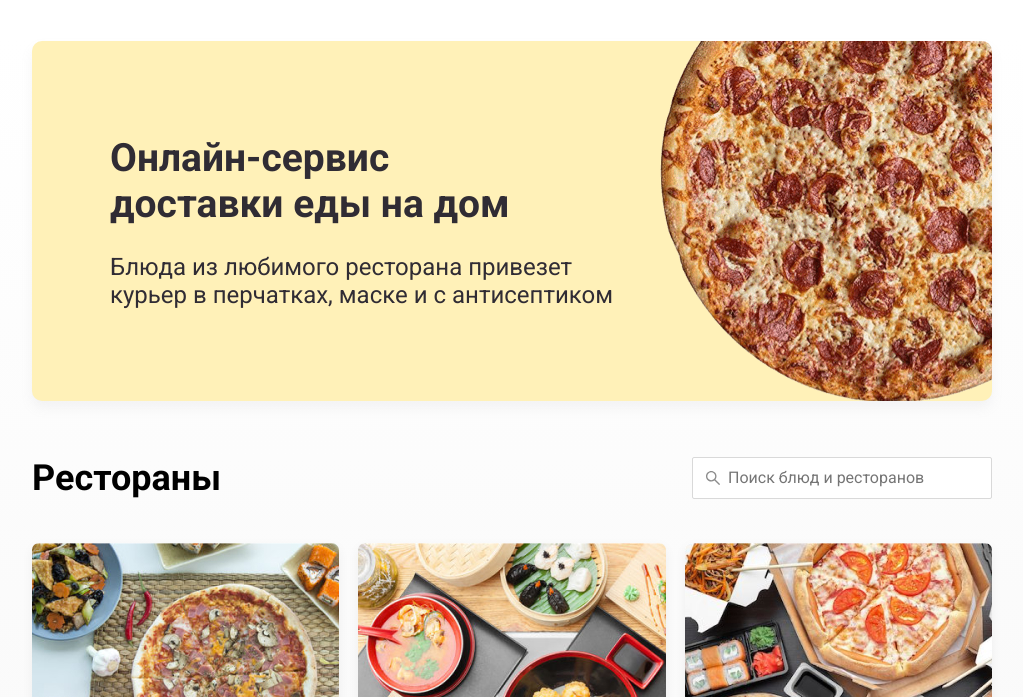
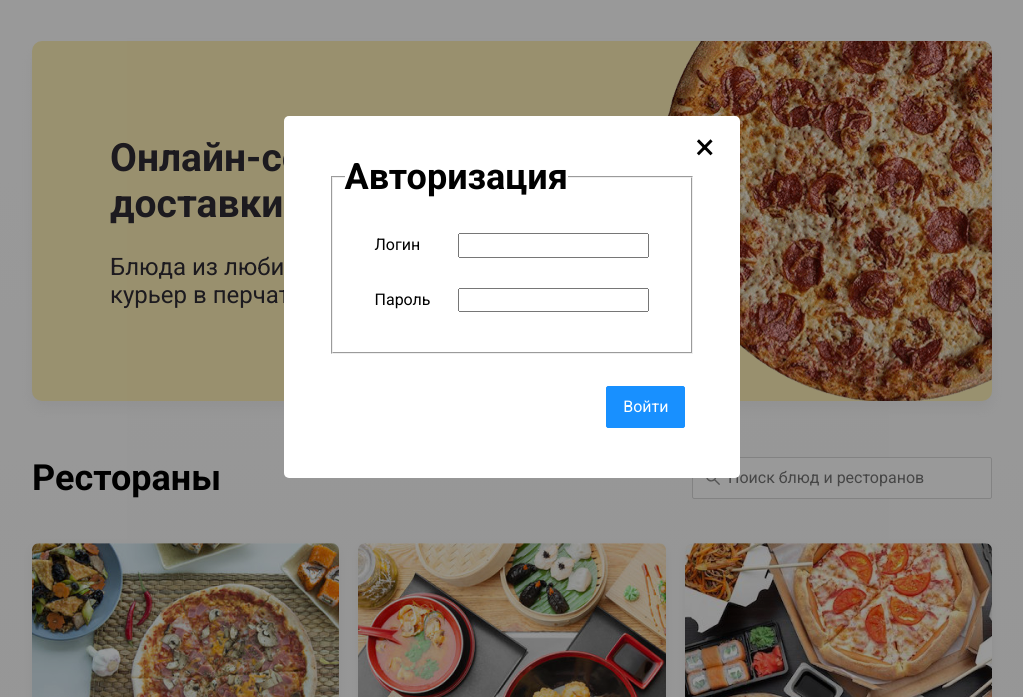
Before and after one commit to eleangelo/Delivery, a plain HTML site: page index.html in a window 1280 px wide. Both pictures are taken after a click on the button "Войти". Shown: the part 103-800 px from the top of the page, without its empty margins (128-1151 px from the left). Drawn offline with Linux system fonts and the light colour scheme.

Commit message:
Реализовали авторизацию

```diff
--- a/css/style.css
+++ b/css/style.css
@@ -135,6 +135,7 @@ button {
   margin-right: 20px;
   font-weight: bold;
   font-size: 18px;
+
 }
 
 .promo {
@@ -338,12 +339,25 @@ button {
   width: 100%;
   height: 100%;
   background: rgba(0, 0, 0, 0.4);
+  z-index: 999;
 }
+.modal-auth {
+  position: fixed;
+  left: 0;
+  top: 0;
+  width: 100%;
+  height: 100%;
+  background: rgba(0, 0, 0, 0.4);
+  display: none;
+  z-index: 999;
+}
+
 .is-open {
     display: flex;
 }
+
 .modal-body {
-    margin-bottom: 52px;
+    margin-bottom: 22px;
 }
 .modai-dialog {
   max-width: 780px;
@@ -352,6 +366,25 @@ button {
   border-radius: 5px;
   margin: auto;
   padding: 40px 45px;
+}
+
+.modal-dialog-auth {
+  width: auto;
+  position: relative;
+  margin: auto;
+  background: #ffffff;
+  padding: 40px 45px;
+  border-radius: 5px;
+}
+
+.label-auth {
+  display: block;
+  margin: 30px;
+}
+
+.label-auth span {
+  width: 80px;
+  display: inline-block;
 }
 .modal-header {
   display: flex;
@@ -371,6 +404,16 @@ button {
   font-size: 36px;
   background: transparent;
 }
+
+.close-auth {
+  font-size: 36px;
+  border: none;
+  background-color: transparent;
+  position: absolute;
+  top: 10px;
+  right: 20px;
+}
+
 .food-row {
   display: flex;
   align-items: center;
@@ -423,6 +466,11 @@ button {
   justify-content: space-between;
   flex-wrap: wrap;
 }
+
+.modal-auth .modal-footer {
+  justify-content: flex-end;
+}
+
 .modal-price-tag {
     font-size: 20px;
     line-height: 23px;
--- a/index.html
+++ b/index.html
@@ -428,6 +428,33 @@
           </div><!-- /.modal-footer -->
         </div><!-- /.modal-dialog -->
       </div><!-- /.modal -->
+
+      <div class=" modal-auth">
+        <div class="modal-dialog modal-dialog-auth">
+          <button class="close-auth">&times;</button>
+          <form id="logInForm">
+            <fieldset class="modal-body">
+              <legend class="modal-title">Авторизация</legend>
+              <label class="label-auth">
+                <span>Логин</span>
+                <input id="login" type="text">
+              </label>
+              <label class="label-auth">
+                <span>Пароль</span>
+                <input id="password" type="password">
+              </label>
+            </fieldset>
+            <!-- /.modal-body -->
+            <div class="modal-footer">
+              <div class="footer-buttons">
+                <button class="button button-primary button-login" type="submit">Войти</button>
+              </div>
+            </div>
+          </form>
+          <!-- /.modal-footer -->
+        </div>
+        <!-- /.modal-dialog -->
+      </div>
       <script src="js/wow.min.js"></script>
       <script src="js/main.js"></script>
 
--- a/js/main.js
+++ b/js/main.js
@@ -21,4 +21,70 @@ new WOW().init();
 
 // 1 day
 
-const buttonAuth = document.querySelector('button-auth');
+const buttonAuth = document.querySelector('.button-auth');
+    modalAuth = document.querySelector('.modal-auth');
+    closeAuth = document.querySelector('.close-auth');
+    logInForm = document.querySelector('#logInForm');
+    loginInput = document.querySelector('#login');
+    userName = document.querySelector('.user-name');
+    buttonOut = document.querySelector('.button-out');
+
+    let login = localStorage.getItem('gloDelivery');
+
+function toggleModalAuth() {
+    modalAuth.classList.toggle('is-open');
+}
+
+function authorized() {
+
+    function logOut() {
+        login = null;
+        localStorage.removeItem('gloDelivery');
+        buttonAuth.style.display = '';
+        userName.style.display = '';
+        buttonOut.style.display = '';
+        buttonOut.removeEventListener('click', logOut);
+        checkAuth();
+    }
+
+    console.log('Авторизован');
+
+    userName.textContent = login;
+
+    buttonAuth.style.display = 'none';
+    userName.style.display = 'inline';
+    buttonOut.style.display = 'block';
+
+    buttonOut.addEventListener('click', logOut);
+}
+
+function notAuthorized() {
+    console.log('Не авторизован');
+
+    function logIn(event) {
+        event.preventDefault();
+        login = loginInput.value;
+
+        localStorage.setItem('gloDelivery', login);
+
+        toggleModalAuth();
+        buttonAuth.removeEventListener('click', toggleModalAuth);
+        closeAuth.removeEventListener('click', toggleModalAuth);
+        logInForm.removeEventListener('submit', logIn);
+        logInForm.reset();
+        checkAuth();
+    }
+
+    buttonAuth.addEventListener('click', toggleModalAuth);
+    closeAuth.addEventListener('click', toggleModalAuth);
+    logInForm.addEventListener('submit', logIn);
+}
+
+function checkAuth() {
+    if (login) {
+        authorized();
+    } else {
+        notAuthorized();
+    }
+}
+checkAuth();
```
